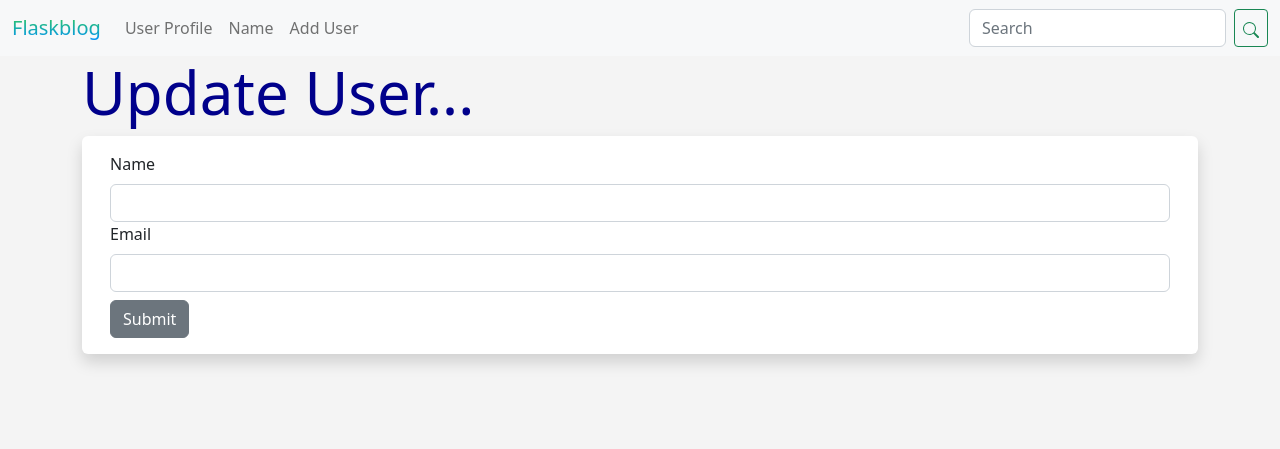
After one commit to fournacea/codemy-flaskblog3, a Flask app: template templates/update.html in a window 1280 px wide. The commit adds this page. Shown: the top 449 px of the page. Run offline with Flask 2, Linux system fonts and the light colour scheme; the template is opened without the code that fills it: values that come from a table or form of the project are taken from there, others are empty; some libraries are stand-ins or nearby versions.

Commit message:
ADD update_user route

```diff
--- a/hello.py
+++ b/hello.py
@@ -1,4 +1,4 @@
-from flask import Flask, render_template, flash
+from flask import Flask, render_template, flash, request
 from flask_wtf import FlaskForm
 from wtforms import StringField, SubmitField, EmailField
 from wtforms.validators import DataRequired
@@ -11,6 +11,7 @@ from sqlalchemy import create_engine
 #--CONFIGS--#
 #Create a Flask Instance
 app = Flask(__name__)
+app.config['SEND_FILE_MAX_AGE_DEFAULT'] = 0
 
 #Add Database
 #Old SQLite db
@@ -94,11 +95,30 @@ def add_user():
         flash("User added successfully!")
     our_users = Users.query.order_by(Users.date_added)
     return render_template(
-        'add_user.html',
+        'add_users.html',
         form=form,
         name=name,
         our_users=our_users
         )
+
+@app.route('/update/<int:id>', methods=['GET', 'POST'])
+def update_id(id):
+    form = UserForm()
+    name_to_update = Users.query.get_or_404(id)
+    if request.method == 'POST':
+        name_to_update.name = request.form['name']
+        name_to_update.email = request.form['email']
+        try:
+            db.session.commit()
+            flash("User updated successfully")
+            return render_template('update.html', form=form, name_to_update=name_to_update)
+        except:
+            flash("Error! Looks like there was a problem. Please try again.")
+            return render_template('update.html', form=form, name_to_update=name_to_update)
+    else:
+        return render_template('update.html', form=form, name_to_update=name_to_update)
+
+
 #--End of ROUTE DECORATORS--#
 
 
--- a/templates/add_user.html
+++ b/templates/add_users.html
@@ -17,7 +17,7 @@
                     {% for our_user in our_users%}
                         <tr>
                         <td>{{our_user.id}}</td>
-                    <td>{{our_user.name}}</td>
+                        <td><a href="{{ url_for('update_id', id=our_user.id) }}">{{our_user.name}}</a></td>
                         <td>{{our_user.email}}</td>
                         </tr>
                     {% endfor %}
@@ -59,7 +59,7 @@
         {% for our_user in our_users%}
                 <tr>
                 <td>{{our_user.id}}</td>
-                <td>{{our_user.name}}</td>
+                <td><a href="{{ url_for('update_id', id=our_user.id) }}">{{our_user.name}}</a></td>
                 <td>{{our_user.email}}</td>
                 </tr>
         {% endfor %}
--- /dev/null
+++ b/templates/update.html
@@ -0,0 +1,48 @@
+{% extends "base.html" %}
+
+{% block content %}
+
+    {% if name %}
+        <div class="container mt-3">
+            <h2 class="text-center mb-3">Update User</h2>
+            <table class="table table-bordered table-striped table-sm">
+                <thead>
+                <tr>
+                    <th>ID</th>
+                    <th>Username</th>
+                    <th>Email</th>
+                    </tr>
+                </thead>
+                <tbody>
+            {% for our_user in our_users%}
+                    <tr>
+                    <td>{{our_user.id}}</td>
+                    <td>{{our_user.name}}</td>
+                    <td>{{our_user.email}}</td>
+                    </tr>
+            {% endfor %}
+                </tbody>
+            </table>
+        </div>
+
+    {% else %}
+        <h1>Update User...</h1>
+        <div class="shadow p-3 mb-5 bg-body rounded">
+            <form method="post" action="/update/{{ name_to_update.id }}">
+                <div class="container">
+                    {{ form.hidden_tag() }}
+
+                    {{ form.name.label(class="form-label") }}
+                    {{ form.name(class="form-control", value=name_to_update.name) }}
+
+                    {{ form.email.label(class="form-label") }}
+                    {{ form.email(class="form-control", value=name_to_update.email) }}
+
+                    {{ form.submit(class="btn btn-secondary mt-2") }}
+                </div>
+            </form>
+        </div>
+        <br><br>
+    {% endif %}
+
+{% endblock content %}
```
Lines whose indentation alone changed are shown as unchanged.
